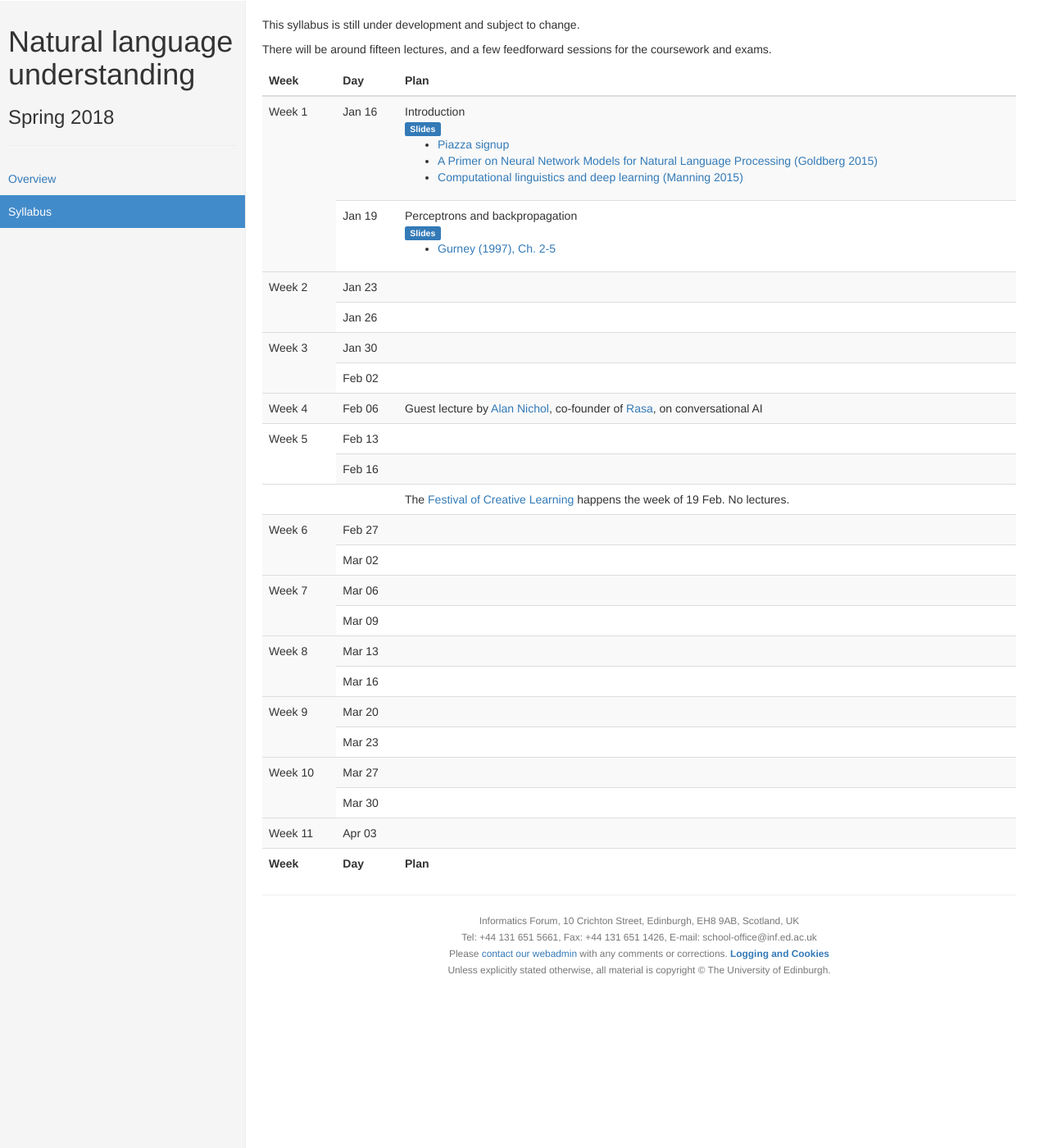
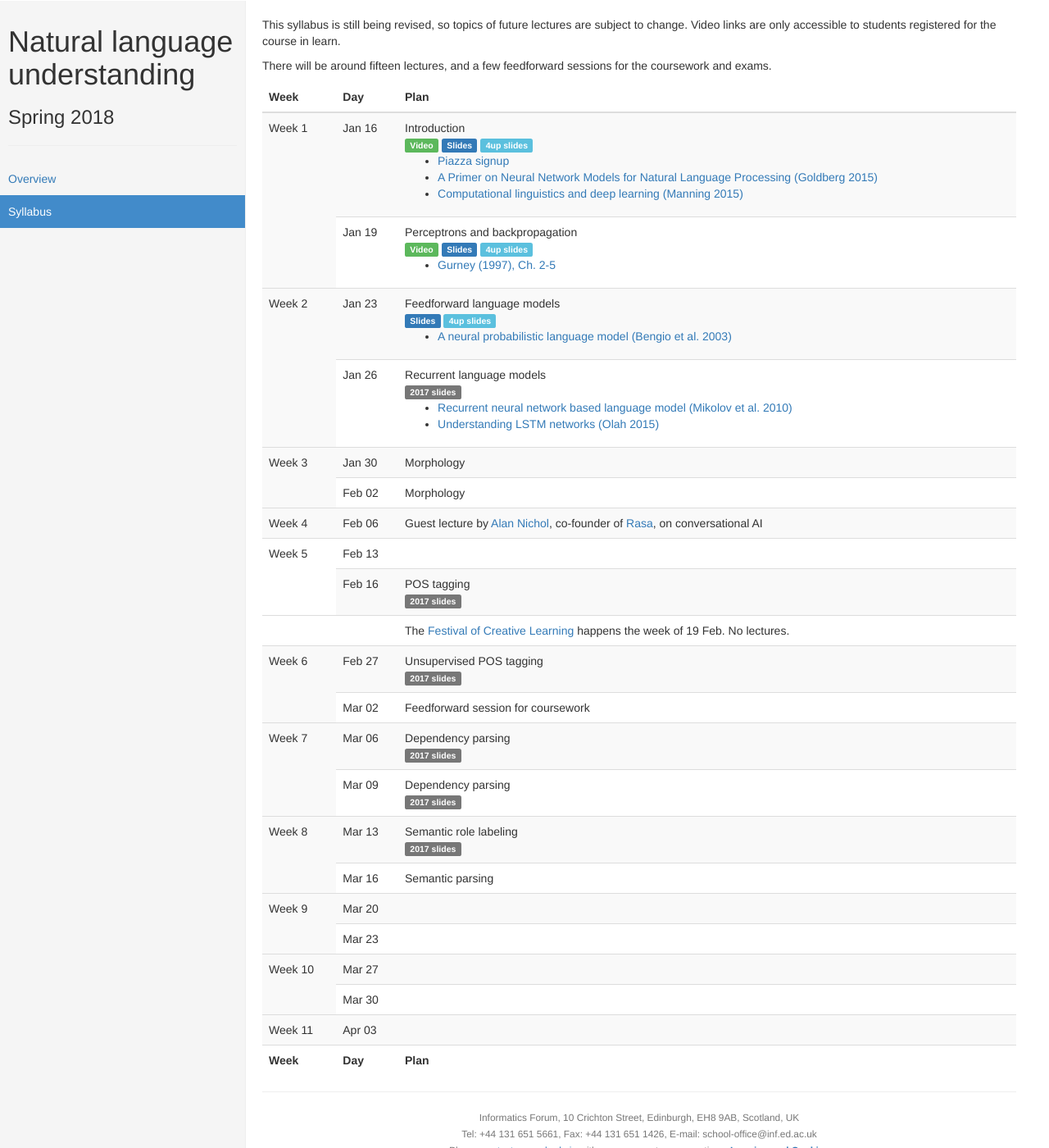
Before and after one commit to alopez/nlu-class, a Jekyll site: the page built from syllabus.md, in a window 1280 px wide and 1400 px high. Shown: the whole window at 82% size. Built offline with Jekyll 4.4.1, drawn with Linux system fonts in a browser that asks for light colours.

Commit message:
Update syllabus

```diff
--- a/_data/syllabus.yaml
+++ b/_data/syllabus.yaml
@@ -5,6 +5,8 @@
     header:
     - title: "Introduction"
       slides: assets/slides/2018/1.pdf
+      video: https://echo360.org.uk/lesson/95c97cf8-f0f6-4ce7-bdf1-ecd202982e71/classroom
+      notes: assets/handouts/l01-handout.pdf
     items:
     - description: Piazza signup
       url: https://piazza.com/ed.ac.uk/spring2018/infr11061
@@ -16,17 +18,40 @@
     header:
     - title: "Perceptrons and backpropagation"
       slides: assets/slides/2018/l02.pdf
+      video: https://echo360.org.uk/lesson/G_f3066b5d-0229-4620-b24b-a0ea41848ec0_2149042c-5c7f-4887-af6d-1094a27f1775_2018-01-19T15:10:00.000_2018-01-19T16:05:00.000/classroom
+      notes: assets/handouts/l02-handout.pdf
     items:
     - description: Gurney (1997), Ch. 2-5
       url: assets/reading/Gurney_et_al.pdf
 - name: Week 2
   plan:
   - date: 2018-01-23
+    header:
+    - title: "Feedforward language models"
+      slides: assets/slides/2018/l03.pdf
+      notes: assets/handouts/l03-handout.pdf
+    items:
+    - description: "A neural probabilistic language model (Bengio et al. 2003)"
+      url: http://www.jmlr.org/papers/volume3/bengio03a/bengio03a.pdf
   - date: 2018-01-26
+    header:
+    - title: "Recurrent language models"
+      oldslides: slides/2017/nlu_l12_rnn.pdf
+    items:
+    - description: "Recurrent neural network based language model (Mikolov et al. 2010)"
+      url: http://www.fit.vutbr.cz/research/groups/speech/publi/2010/mikolov_interspeech2010_IS100722.pdf
+    - description: "Understanding LSTM networks (Olah 2015)"
+      url: http://colah.github.io/posts/2015-08-Understanding-LSTMs/
 - name: Week 3
   plan:
   - date: 2018-01-30
+    header:
+    - title: "Morphology"
+      type: lecture
   - date: 2018-02-02
+    header:
+    - title: "Morphology"
+      type: lecture
 - name: Week 4
   plan:
   - date: 2018-02-06
@@ -36,22 +61,50 @@
 - name: Week 5
   plan:
   - date: 2018-02-13
+    header:
+      title: "TBD"
   - date: 2018-02-16
+    header:
+    - title: "POS tagging"
+      type: lecture
+      oldslides: assets/slides/2017/nlu_l10_unsuptag1.pdf
+    items:
 - plan:
   - header:
     - title: The <a href="http://www.festivalofcreativelearning.ed.ac.uk/">Festival of Creative Learning</a> happens the week of 19 Feb. No lectures.
 - name: Week 6
   plan:
   - date: 2018-02-27
+    header:
+    - title: "Unsupervised POS tagging"
+      type: lecture
+      oldslides: assets/slides/2017/nlu_l11_unsuptag2.pdf
+    items:
   - date: 2018-03-02
+    header:
+    - title: "Feedforward session for coursework"
 - name: Week 7
   plan:
   - date: 2018-03-06
+    header:
+    - title: "Dependency parsing"
+      type: lecture
+      oldslides: assets/slides/2017/nlu_l08_depparsing1.pdf
   - date: 2018-03-09
+    header:
+    - title: "Dependency parsing"
+      type: lecture
+      oldslides: assets/slides/2017/nlu_l09_depparsing2.pdf
 - name: Week 8
   plan:
   - date: 2018-03-13
+    header:
+    - title: "Semantic role labeling"
+      type: lecture
+      oldslides: assets/slides/2017/nlu_l14_srl.pdf
   - date: 2018-03-16
+    header:
+    - title: "Semantic parsing"
 - name: Week 9
   plan:
   - date: 2018-03-20
--- a/syllabus.md
+++ b/syllabus.md
@@ -3,7 +3,8 @@ title: NLU Syllabus
 active_tab: syllabus
 ---
 
-This syllabus is still under development and subject to change.
+This syllabus is still being revised, so topics of future lectures are subject to change.
+Video links are only accessible to students registered for the course in learn.
 
 There will be around fifteen lectures, and a few feedforward sessions for
 the coursework and exams.
@@ -39,7 +40,7 @@ the coursework and exams.
             {{ header.title }}<br/>
             {% if header.video %}<a href="{{ header.video }}"><span class="label label-success">Video</span></a>{% endif %}
             {% if header.slides %}<a href="{{ header.slides }}"><span class="label label-primary">Slides</span></a>{% endif %}
-            {% if header.notes %}<a href="{{ header.notes }}"><span class="label label-info">Lecture notes</span></a>{% endif %}
+            {% if header.notes %}<a href="{{ header.notes }}"><span class="label label-info">4up slides</span></a>{% endif %}
             {% if header.oldslides %}<a href="{{ header.oldslides }}"><span class="label label-default">2017 slides</span></a>{% endif %}
           {% endfor %}
           {% if day.items %}
```
Also changed, not shown: 3 other files.
